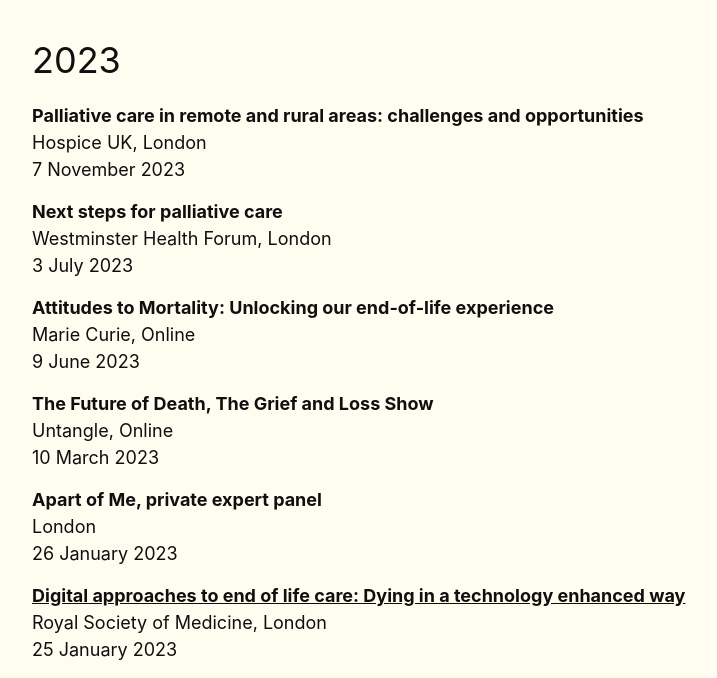
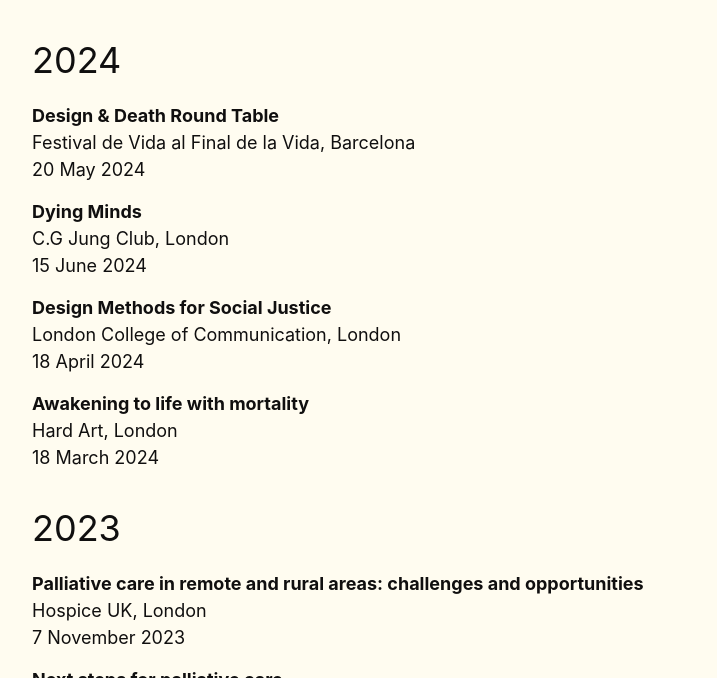
Before and after one commit to ivorinfo/iw, a Jekyll site: the page built from _posts/2023-11-10-talks.md, in a window 1280 px wide and 900 px high, scrolled down 249 px, cut to the strip 222-900 px from the top of the window. Shown: the whole strip, without its empty margins (238-955 px from the left). Built offline with Jekyll 4.4.1, drawn with Linux system fonts in a browser that asks for light colours.

Commit message:
Update 2023-11-10-talks.md

```diff
--- a/_posts/2023-11-10-talks.md
+++ b/_posts/2023-11-10-talks.md
@@ -9,6 +9,24 @@
 
 <iframe width="560" height="315" src="https://www.youtube.com/embed/zgPU-Tz0o_Q" frameborder="0" allowfullscreen></iframe>
 
+
+## 2024
+
+**Design & Death Round Table**
+Festival de Vida al Final de la Vida, Barcelona
+20 May 2024
+
+**Dying Minds**
+C.G Jung Club, London
+15 June 2024
+
+**Design Methods for Social Justice**
+London College of Communication, London
+18 April 2024
+
+**Awakening to life with mortality**
+Hard Art, London
+18 March 2024
 
 ## 2023
 
```
